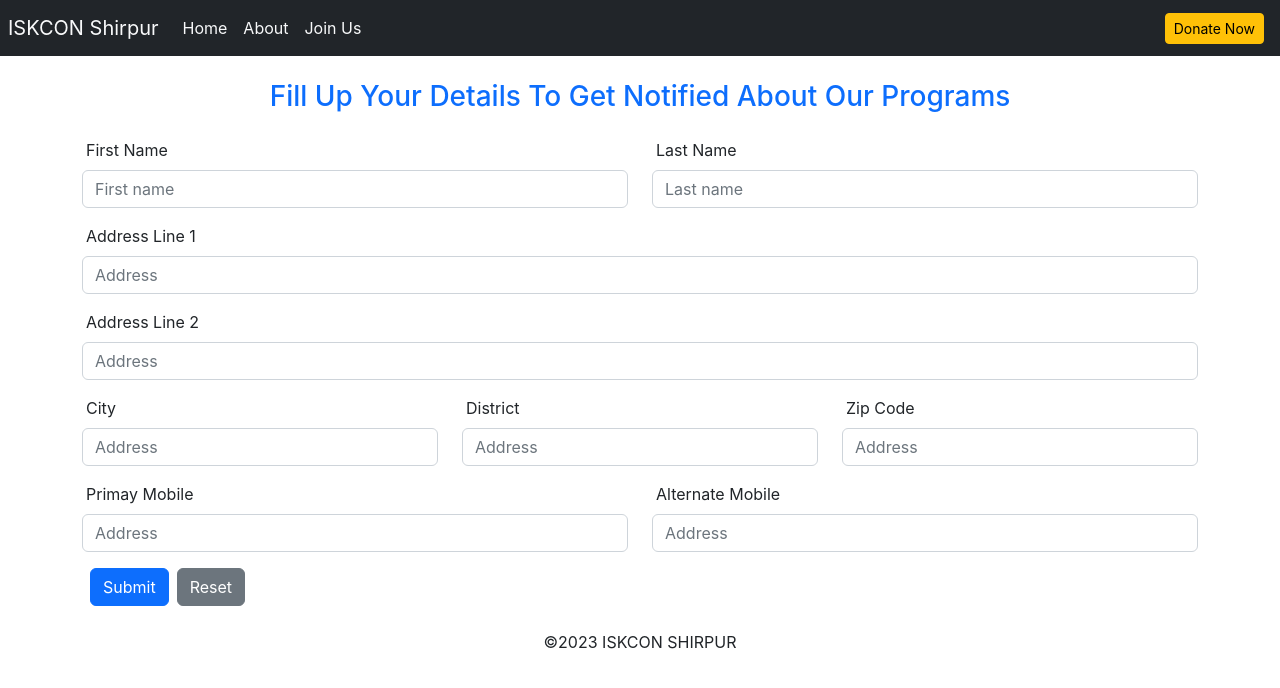
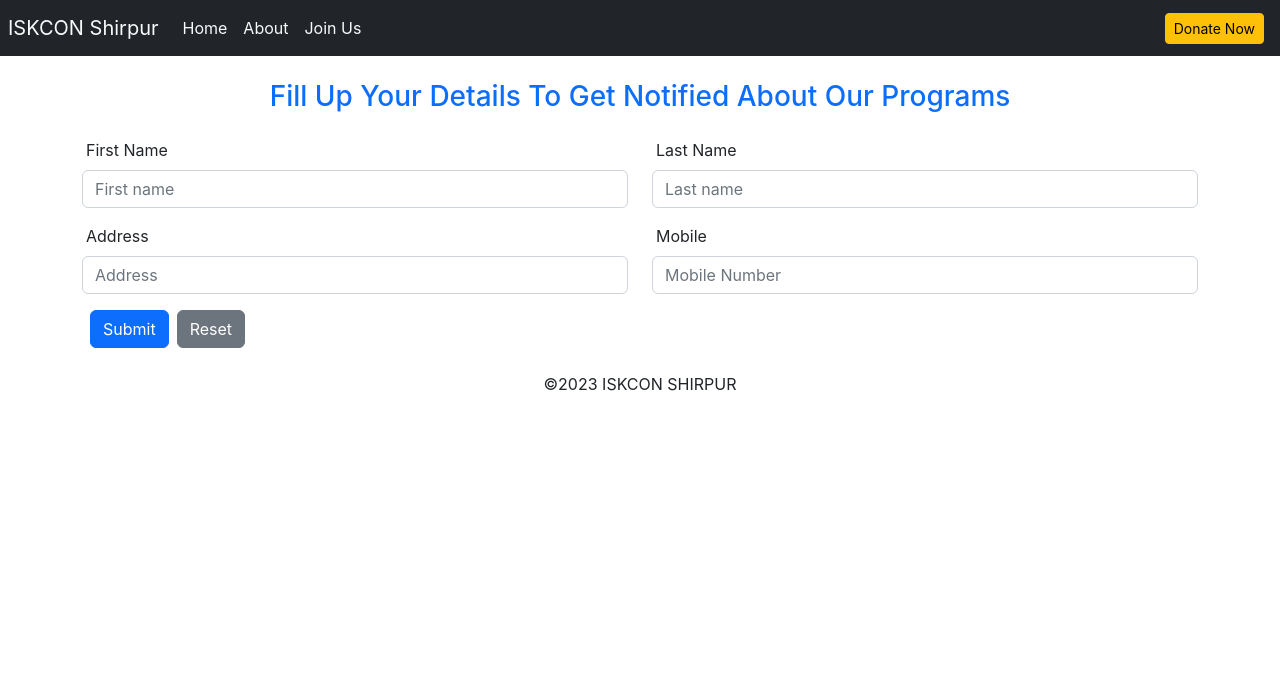
Before and after one commit to jayu-108/offering, a React (Create React App) app: page /join in a window 1280 px wide. Shown: the top 688 px of the page. Built offline with nearby package versions, Linux system fonts and the light colour scheme.

Commit message:
input_coming_successfully

```diff
--- a/src/components/Join.js
+++ b/src/components/Join.js
@@ -1,64 +1,60 @@
-import React from 'react'
+import React, { useState } from 'react'
 import Footer from './Footer'
 import Navbar from './Navbar'
 
 const Join = () => {
+
+    const[details, setDetails] = useState({firstname: "", lastname: "", address:"", mobile: ""})
+
+    const handleSubmit = async (e) =>{
+        e.preventDefault();
+
+        const response = await fetch('http://localhost:5000/api/enquiry/adduser', {
+            method: 'POST',
+            headers: {
+                'content-type': 'application/json',
+            },
+            body: JSON.stringify({ firstname: details.firstname, lastname: details.lastname, address:details.address, mobile: details.mobile })
+        })
+        const json = await response.json();
+        console.log(json)
+    }
+
+    const onChange = (e) =>{
+        setDetails({...details, [e.target.name]: e.target.value})
+    }
+
+
     return (
         <>
             <Navbar />
             <div className="container mt-4">
                 <h3 className='d-flex align-content-center justify-content-center mb-4 text-primary'>Fill Up Your Details To Get Notified About Our Programs</h3>
-                <form>
+                <form method="post" onSubmit={handleSubmit}>
                     <div className="row">
                         <div className="col">
                             <label className='px-1 mb-2'>First Name</label>
-                            <input type="text" className="form-control" placeholder="First name" />
+                            <input type="text" className="form-control" placeholder="First name" name="firstname" value={details.firstname} onChange={onChange}/>
                         </div>
                         <div className="col">
                             <label className='px-1 mb-2'>Last Name</label>
-                            <input type="text" className="form-control" placeholder="Last name" />
+                            <input type="text" className="form-control" placeholder="Last name" name="lastname" value={details.lastname} onChange={onChange}/>
                         </div>
                     </div>
                     <div className="row mt-3">
                         <div className="col">
-                            <label className='px-1 mb-2'>Address Line 1</label>
-                            <input type="text" className="form-control" placeholder="Address" />
+                            <label className='px-1 mb-2'>Address</label>
+                            <input type="text" className="form-control" placeholder="Address" name="address" value={details.address} onChange={onChange}/>
+                        </div>
+                        <div className="col">
+                            <label className='px-1 mb-2'>Mobile</label>
+                            <input type="text" className="form-control" placeholder="Mobile Number" name="mobile" value={details.mobile} onChange={onChange}/>
                         </div>
                     </div>
                     <div className="row mt-3">
                         <div className="col">
-                            <label className='px-1 mb-2'>Address Line 2</label>
-                            <input type="text" className="form-control" placeholder="Address" />
-                        </div>
-                    </div>
-                    <div className="row mt-3">
-                        <div className="col">
-                            <label className='px-1 mb-2'>City</label>
-                            <input type="text" className="form-control" placeholder="Address" />
-                        </div>
-                        <div className="col">
-                            <label className='px-1 mb-2'>District</label>
-                            <input type="text" className="form-control" placeholder="Address" />
-                        </div>
-                        <div className="col">
-                            <label className='px-1 mb-2'>Zip Code</label>
-                            <input type="text" className="form-control" placeholder="Address" />
-                        </div>
-                    </div>
-                    <div className="row mt-3">
-                        <div className="col">
-                            <label className='px-1 mb-2'>Primay Mobile</label>
-                            <input type="text" className="form-control" placeholder="Address" />
-                        </div>
-                        <div className="col">
-                            <label className='px-1 mb-2'>Alternate Mobile</label>
-                            <input type="text" className="form-control" placeholder="Address" />
-                        </div>
-                    </div>
-                    <div className="row mt-3">
-                        <div className="col">
-                            <button className="btn btn-primary mx-2">Submit</button>
-                            <button className="btn btn-secondary">Reset</button>
+                            <button type="submit" className="btn btn-primary mx-2">Submit</button>
+                            <button type="reset" className="btn btn-secondary">Reset</button>
                         </div>
                     </div>
                 </form>
```
